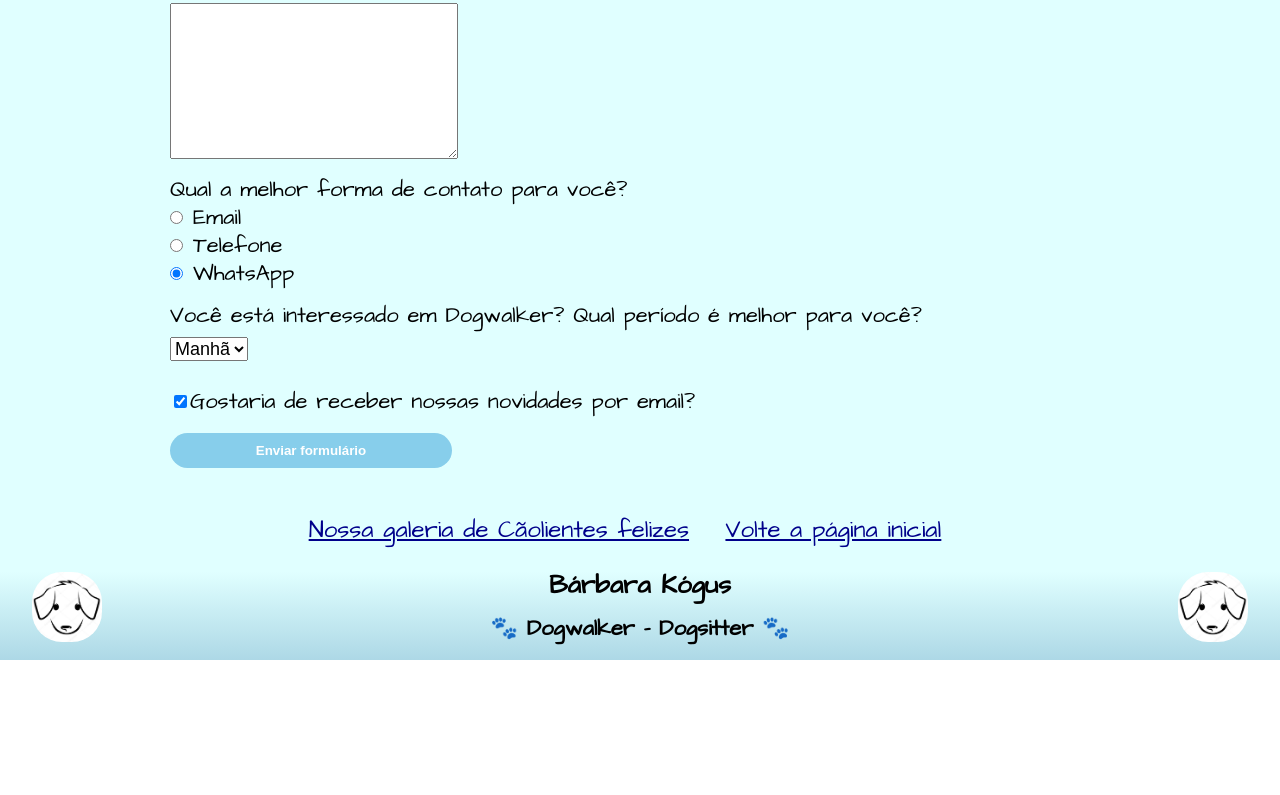
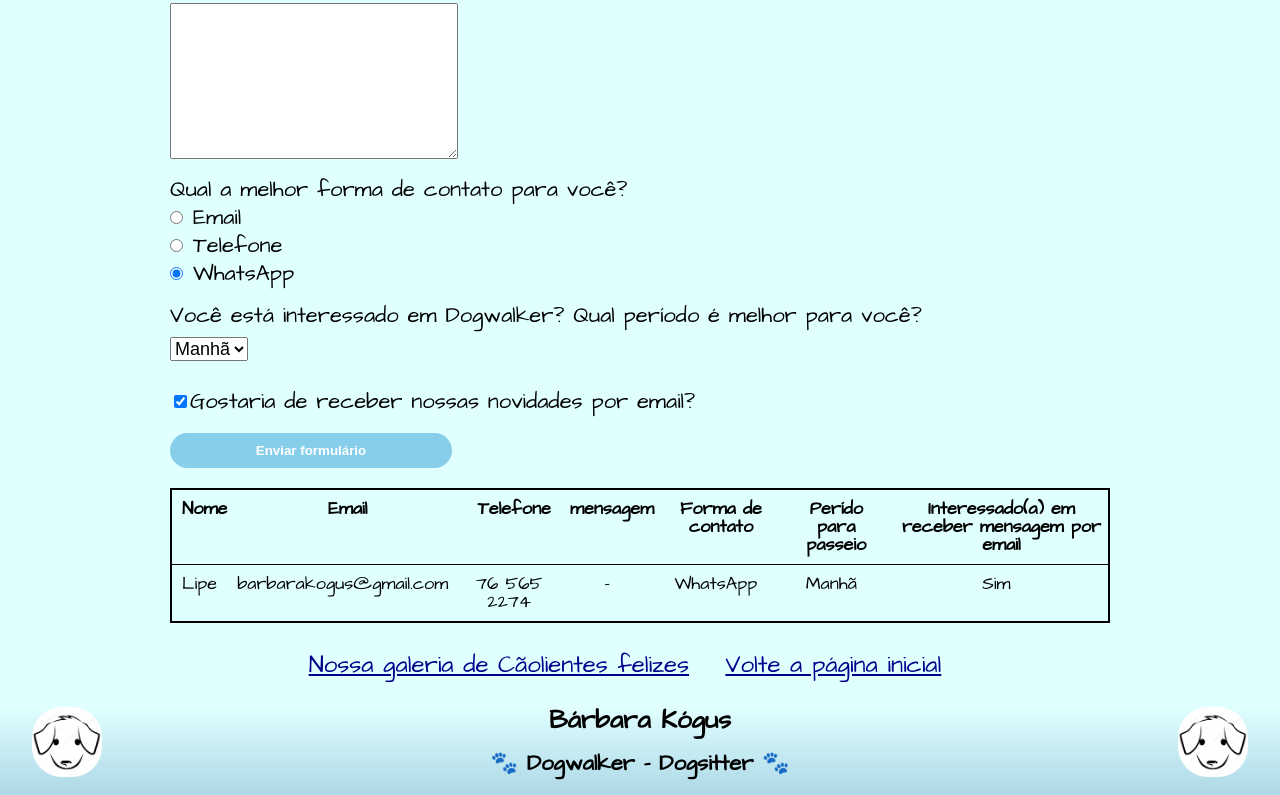
Before and after one commit to barbarakogus/dogsitter, a plain HTML site: page contato.html in a window 1280 px wide. Shown: the part 356-1151 px from the top of the page. Before the commit the page ends 1016 px from the top, so only its background shows below. Drawn offline with Linux system fonts and the light colour scheme.

Commit message:
Adiçao da tabela no arquivo contato.html, configuraçoes de estilo no arquivo style_barbara.css para o elemento recem criado(tabela) e adiçao de um arquivo js (index.js) ja referenciado na tag <script>

```diff
--- a/contato.html
+++ b/contato.html
@@ -52,6 +52,33 @@
                 </div>
 
                 <input type="submit" value="Enviar formulário" class="enviar">
+
+                <table class="tabela">
+                    <thead>
+                        <tr>
+                            <th class="cabecalho-tabela">Nome</th>
+                            <th class="cabecalho-tabela">Email</th>
+                            <th class="cabecalho-tabela">Telefone</th>
+                            <th class="cabecalho-tabela">mensagem</th>
+                            <th class="cabecalho-tabela">Forma de contato</th>
+                            <th class="cabecalho-tabela">Perído para passeio</th>
+                            <th class="cabecalho-tabela">Interessado(a) em receber mensagem por email</th>
+                        </tr>
+                    </thead>
+                    <tbody class="tabela-body">
+                        <tr>
+                            <td class="conteudo-tabela">Lipe</td>
+                            <td class="conteudo-tabela">barbarakogus@gmail.com</td>
+                            <td class="conteudo-tabela">76 565 2274</td>
+                            <td class="conteudo-tabela">-</td>
+                            <td class="conteudo-tabela">WhatsApp</td>
+                            <td class="conteudo-tabela">Manhã</td>
+                            <td class="conteudo-tabela">Sim</td>
+                        </tr>
+                    </tbody>
+                </table>
+
+
             </form>
 
             <nav>
@@ -67,5 +94,8 @@
             <img class="imagem-footer-left" src="imagens/rosto_cachorro.jpg">
             <p>Dogwalker - Dogsitter</p>
         </footer>
+
+        <script src="index.js"></script>
+
     </body>
 </html>
--- /dev/null
+++ b/index.js
@@ -0,0 +1,9 @@
+const enviarFormulario = document.querySelector(".enviar");
+
+const conteudoTabela = document.querySelector(".conteudo-tabela");
+
+enviarFormulario.addEventListener("click", function(){
+
+
+
+});
--- a/style_barbara.css
+++ b/style_barbara.css
@@ -189,6 +189,24 @@ select {
     background-color: cornflowerblue;
     transform: scale(1.1);
 }
+.tabela {
+    border: 2px solid black;
+}
+.cabecalho-tabela {
+    padding: 10px 0 10px 10px;
+    font-weight: bold;
+    font-size: 18px;
+
+}
+.tabela-body {
+    border: 1px solid black;
+}
+.conteudo-tabela {
+    padding: 10px 10px 10px 10px;
+    font-size: 18px;
+    text-align: center;
+}
+
 /*CSS pagina Galeria*/
 
 .imagens-clientes {
```
